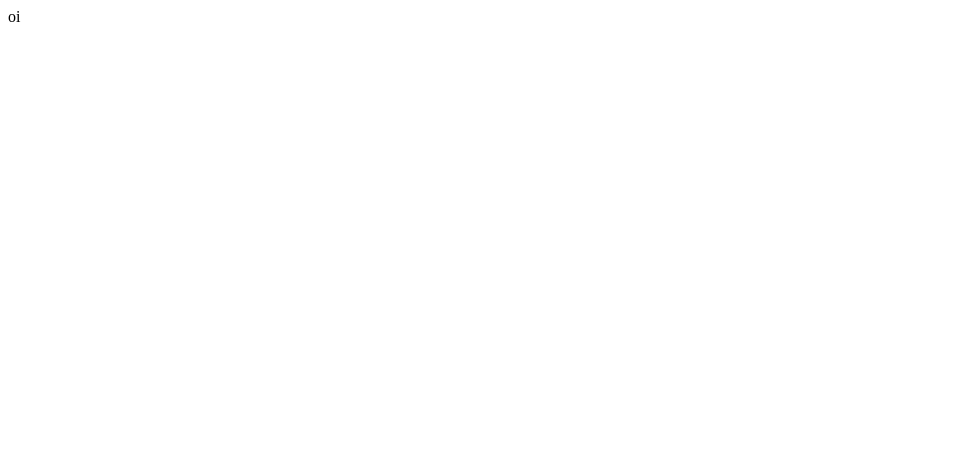
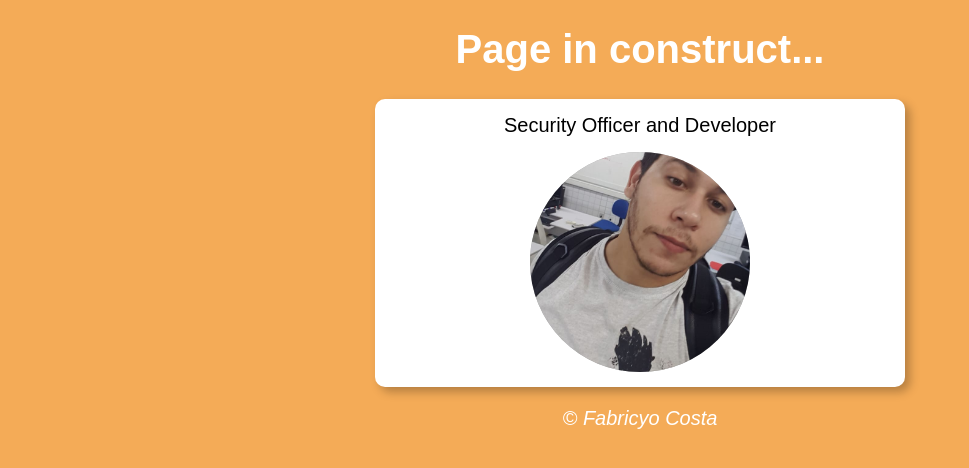
Before and after one commit to fabricyoc/fabricyoc.github.io, a plain HTML site: page index.html in a window 1280 px wide. Shown: the whole page, without its empty margins (0-969 px from the left). Drawn offline with Linux system fonts and the light colour scheme.

Commit message:
page in construct

```diff
--- /dev/null
+++ b/_css/estilo.css
@@ -0,0 +1,46 @@
+body{
+    background: rgba(241, 140, 24, 0.726);
+    font: normal 15pt Arial;
+}
+
+header{
+    color: white;
+    text-align: center;
+}
+
+section{
+    background: white;
+    border-radius: 10px;
+    padding: 15px;
+    width: 500px;
+    margin: auto;
+    box-shadow:  5px 5px 10px rgba(0, 0, 0, 0.253);
+}
+
+div#txt {
+    text-align: center;
+    padding-bottom: 15px;
+}
+
+footer{
+    color: white;
+    text-align: center;
+    font-style: italic;
+}
+
+.circle {
+    margin: auto;
+    background-color: #aaa;
+    border-radius: 50%;
+    width: 220px;
+    height: 220px;
+    overflow: hidden;
+    position: relative;
+}
+
+.circle img {
+    position: absolute;
+    bottom: -40px;
+    /* bottom: 0; */
+    width: 100%;
+}
--- a/index.html
+++ b/index.html
@@ -1 +1,31 @@
-oi
+<!DOCTYPE html>
+<html lang="pt-BR">
+    <head>
+        <meta charset="UTF-8">
+        <meta name="viewport" content="width=device-width, initial-scale=1.0">
+        <meta http-equiv="X-UA-Compatible" content="ie=edge">
+        <title>Fabricyo Costa</title>
+        <link rel="stylesheet" type="text/css" href="_css/estilo.css">
+    </head>
+    <body>
+        <header>
+            <h1>Page in construct...</h1>
+        </header>
+
+        <section>
+            <div id="txt">
+                Security Officer and Developer
+            </div>
+
+            <div class="circle">
+                <img src="_img/profile.jpeg" alt="perfil"/>
+            </div>
+        </section>
+
+        <footer>
+            <p>&copy; Fabricyo Costa</p>
+        </footer>
+
+        <script src="script.js"></script>
+    </body>
+</html>
```
Also changed, not shown: _js/script.js (added, +13 -0 lines), _img/profile.jpeg (added), _img/profile2.jpeg (added).
